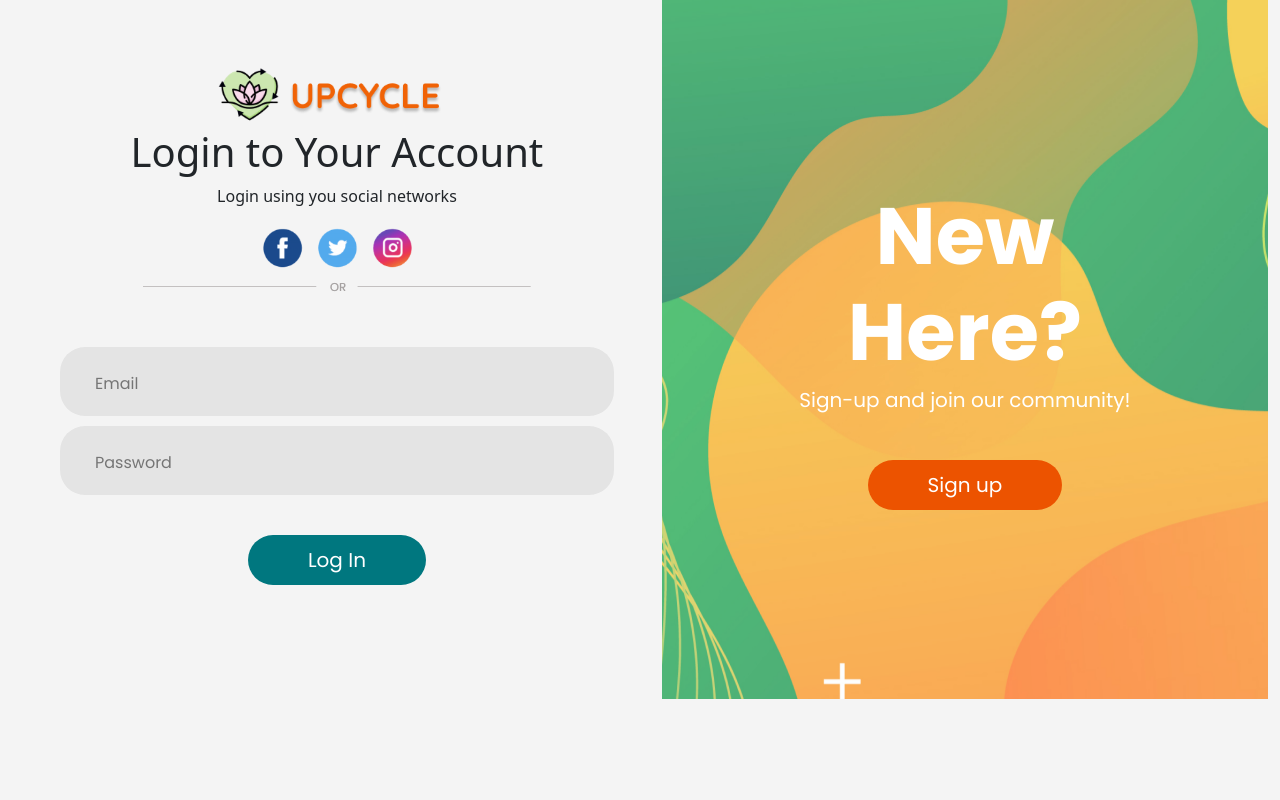
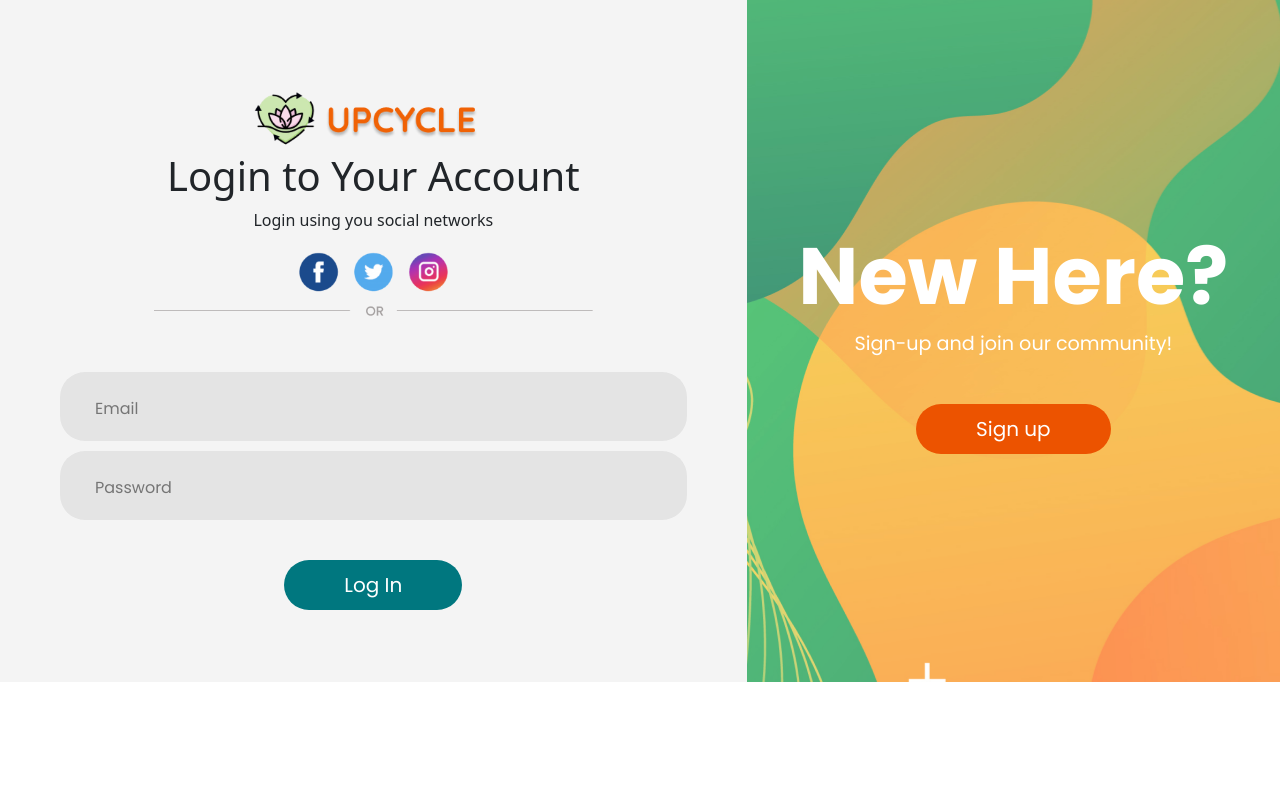
Before and after one commit to Alexis-Roman/CET-5-Final-Project, a PHP site: page /Login_responsive.html in a window 1280 px wide. Run offline with PHP 8.4, Linux system fonts and the light colour scheme.

Commit message:
Updated Login Design fixed sizing

```diff
--- a/Login_responsive.css
+++ b/Login_responsive.css
@@ -1,13 +1,8 @@
-.contain_all{
-    background-color: #F4F4F4;
-    height: 100vh;
-}
-
+/* START HERE */
 img.brand_img{
     height: 80px;
     text-align: start;
 }
-
 
 .email-form {
     padding: 10px;
@@ -34,18 +29,15 @@ img.brand_img{
     margin: 0;
 }
 
-.login_to-sign-in{
+/* .login_to-sign-in{
     padding-top: 15%;
     padding-bottom: 15%;
     padding-inline: 10%;
-/* margin-top: 15%;
-margin-left: 10%; */
-}
+} */
 
-div.login_to-sign-in{
-    /* background-color: #EC5300; */
+/* div.login_to-sign-in{
     background-image: url(src/login_bg.png);
-}
+} */
 
 .email-input {
     padding: 10px;
@@ -80,7 +72,7 @@ div.login_to-sign-in{
     padding-left: 25px;
 }
 
-.custom-signup-button {
+.custom-login-button {
     background-color: #00777F;
     color: #FFFFFF;
     border: none;
@@ -94,7 +86,7 @@ div.login_to-sign-in{
     margin-top: 40px;
 }
 
-.custom-signup-button:hover {
+.custom-login-button:hover {
     background-color: #00565A;
 }
 
@@ -119,6 +111,13 @@ div.login_to-sign-in{
     margin-top: 40px;
 }
 
+h1.new-here-text{
+    font-size: clamp(20px, 10vw, 80px);
+}
+
+p.signup-message{
+    font-size: clamp(1rem, 1.5vw, 3rem);
+}
 /* .login_to-sign-in{
     background-image: url(src/login_bg.png);
     object-fit: cover;
--- a/Login_responsive.html
+++ b/Login_responsive.html
@@ -15,9 +15,12 @@
     <script src="https://cdn.jsdelivr.net/npm/@popperjs/core@2.11.8/dist/umd/popper.min.js" integrity="sha384-I7E8VVD/ismYTF4hNIPjVp/Zjvgyol6VFvRkX/vR+Vc4jQkC+hVqc2pM8ODewa9r" crossorigin="anonymous"></script>
     <script src="https://cdn.jsdelivr.net/npm/bootstrap@5.3.2/dist/js/bootstrap.min.js" integrity="sha384-BBtl+eGJRgqQAUMxJ7pMwbEyER4l1g+O15P+16Ep7Q9Q+zqX6gSbd85u4mG4QzX+" crossorigin="anonymous"></script>
 
-    <section class="contain_all">
-        <div class="container-fluid text-center">
-            <div class="d-lg-flex">
+    <!-- START HERE -->
+    <div class="section banner-info">
+        <div class="container-fluid" >
+            <div class="inside-orange-banner">
+                <div class="row">
+                    <div class="col-lg-7 col-sm-12 description py-4 text-center" style="background-color: #F4F4F4;">
                         <!-- LEFT SIDE -->
                         <div class="p-5">
                             <img class="brand_img img-fluid" src="src/img/Logo/Site_brand.png" alt="">
@@ -37,15 +40,16 @@
                                 </div>
 
                                 <div class="signup1-button">
-                        <button class="custom-signup-button">Log In</button>
+                                    <button class="custom-login-button">Log In</button>
                                 </div>
                             </div>
                         </div>
-
+                    </div>
                     <!-- RIGHT SIDE -->
+                    <div class="col-lg-5 col-sm-12 img-left d-flex justify-content-center align-items-center p-5" style="background-image: url(src/login_bg.png);">
                         <div class="login_to-sign-in">
                             <div class="row">
-                        <div class="col">
+                                <div class="col text-center">
                                     <!-- <img class="position-absolute h-100 w-100" style="object-fit: fill" src="src/login_bg.png" alt=""> -->
                                     <h1 class="new-here-text">New Here?</h1>
                                     <p class="signup-message">Sign-up and join our community!</p>
@@ -54,10 +58,11 @@
                             </div>
 
                         </div>
+                    </div>
 
                 </div>
             </div>
-    </section>
-
+        </div>
+    </div>
 </body>
 </html>
```
Lines whose indentation alone changed are shown as unchanged.
